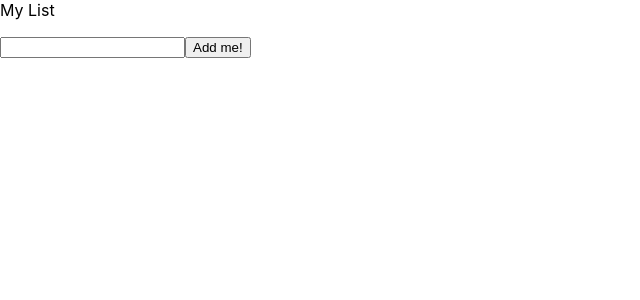
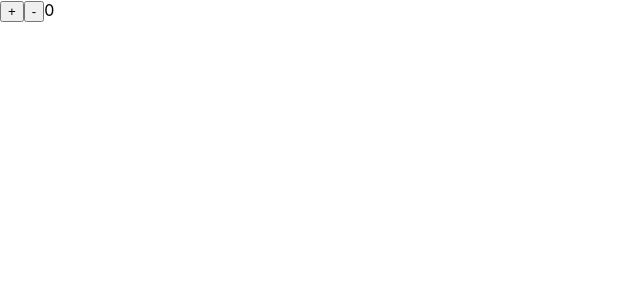
Before and after one commit to bhawnasingla/sample-react, a React (Create React App) app: page / in a window 1280 px wide. Shown: the top 300 px of the page, without its empty margins (0-640 px from the left). Built offline with nearby package versions, Linux system fonts and the light colour scheme.

Commit message:
Basic Counter(+/-) example using redux hooks

```diff
--- a/src/App.js
+++ b/src/App.js
@@ -1,39 +1,16 @@
 import React from 'react';
 import './App.css';
-import {addAction} from './actions';
+import {decrementAction, incrementAction} from './actions';
 import {useDispatch, useSelector} from 'react-redux';
-import List from "./List";
 
 export const App = () => {
-    const items = useSelector(state => state);
+    const counterValue = useSelector(state => state.counter.value);
     const dispatch = useDispatch();
-    let input;
     return (
         <div>
-            <label>My List</label>
-            <List items={items}/>
-            <form onSubmit={e => {
-                e.preventDefault();
-                dispatch(addAction(input.value));
-                input.value = ''
-            }}>
-                <input ref={e => (input = e)}/>
-                <button type="submit">
-                    Add me!
-                </button>
-            </form>
+            <button type='button' onClick={() => dispatch(incrementAction())}>+</button>
+            <button type='button' onClick={() => dispatch(decrementAction())}>-</button>
+            <label>{counterValue}</label>
         </div>
     );
 };
-// const mapStateToProps = (state) => {
-//     return {
-//         items: state
-//     }
-// };
-//
-// const mapDispatchToProps = (dispatch) => {
-//     return {
-//         addItem: text => dispatch(addAction(text))
-//     }
-// };
-// export default connect(mapStateToProps, mapDispatchToProps)(App);
--- a/src/actions/index.js
+++ b/src/actions/index.js
@@ -1,4 +1,6 @@
-export const addAction = (value) => ({
-    type: 'ADD',
-    payload: value
+export const incrementAction = () => ({
+    type: 'INCREMENT'
 });
+export const decrementAction = () => ({
+    type: 'DECREMENT'
+});
--- a/src/reducers/index.js
+++ b/src/reducers/index.js
@@ -1,7 +1,11 @@
-export const reducer = (state = [], action) => {
+const initialState = {counter: {value: 0}};
+
+export const reducer = (state = initialState, action) => {
     switch (action.type) {
-        case 'ADD':
-            return [...state, action.payload];
+        case 'INCREMENT':
+            return {...state, counter: {value: state.counter.value + 1}};
+        case 'DECREMENT':
+            return {...state, counter: {value: state.counter.value - 1}};
         default:
             return state;
     }
```
